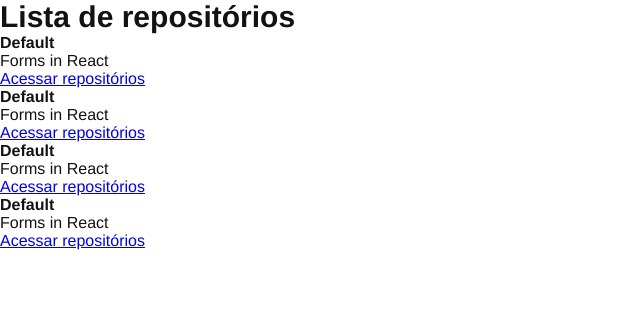
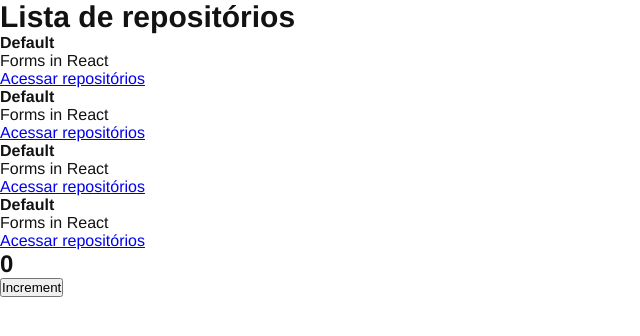
Before and after one commit to TrellixVulnTeam/01-github-explorer_O3J5, a React app: page / in a window 1280 px wide. Shown: the top 336 px of the page, without its empty margins (0-640 px from the left). Built offline with nearby package versions, Linux system fonts and the light colour scheme.

Commit message:
class 2.3

```diff
--- a/src/App.jsx
+++ b/src/App.jsx
@@ -1,9 +1,15 @@
 
+import { Counter } from './components/Counter';
+import { RepositoryList }   from './components/RepositoryList';
 
-import {RepositoryList}  from './components/RepositoryList';
 import './styles/global.scss';
 
 export function App() {
 
-  return <RepositoryList />
-};
+  return (
+    <>
+      <RepositoryList />
+      <Counter />
+    </>
+  )
+}
--- /dev/null
+++ b/src/components/Counter.jsx
@@ -0,0 +1,18 @@
+import { useState } from 'react';
+
+export function Counter() {
+  const [counter, setCounter] = useState(0);
+
+  function increment() {
+    setCounter(counter + 1);
+  }
+
+  return (
+    <div>
+      <h2>{counter}</h2>
+      <button type="button" onClick={increment}>
+        Increment
+      </button>
+    </div>
+  );
+}
```
